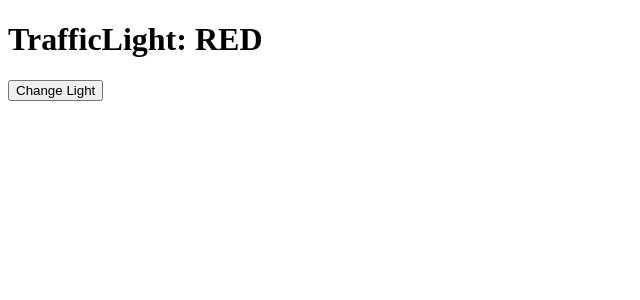
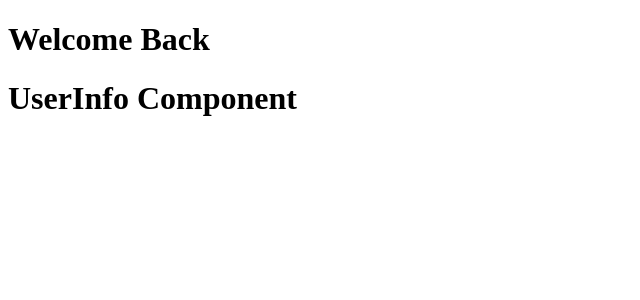
Before and after one commit to kim0hun/Inflearn_React, a React (Vite) app in the folder study/: page / in a window 1280 px wide. Shown: the top 300 px of the page, without its empty margins (0-640 px from the left). Built offline with nearby package versions, Linux system fonts and the light colour scheme.

Commit message:
78. 조건부 렌더링 - 삼항 연산자

```diff
--- a/study/src/App.tsx
+++ b/study/src/App.tsx
@@ -1,26 +1,20 @@
-import { useState } from "react";
-import TrafficLight from "./components/TrafficLight";
+import GuestView from "./components/GuestView";
+import UserInfo from "./components/UserInfo";
+import UserView from "./components/UserView";
 
 export default function App() {
-  const [light, setLight] = useState<"red" | "green" | "yellow">("red");
-  const handleChangeLight = () => {
-    setLight((light) => {
-      switch (light) {
-        case "red":
-          return "yellow";
-        case "yellow":
-          return "green";
-        case "green":
-          return "red";
-        default:
-          return "red";
-      }
-    });
-  };
+  const isLoggedIn = true;
 
   return (
     <>
-      <TrafficLight light={light} handleChangeLight={handleChangeLight} />
+      {isLoggedIn ? (
+        <>
+          <UserView />
+          <UserInfo />
+        </>
+      ) : (
+        <GuestView />
+      )}
     </>
   );
 }
--- /dev/null
+++ b/study/src/components/GuestView.tsx
@@ -0,0 +1,7 @@
+export default function GuestView() {
+  return (
+    <>
+      <h1>Please Sign Up</h1>
+    </>
+  );
+}
--- a/study/src/components/TrafficLight.tsx
+++ /dev/null
@@ -1,14 +0,0 @@
-export default function TrafficLight({
-  light,
-  handleChangeLight,
-}: {
-  light: "red" | "green" | "yellow";
-  handleChangeLight: () => void;
-}) {
-  return (
-    <>
-      <h1>TrafficLight: {light.toLocaleUpperCase()}</h1>
-      <button onClick={handleChangeLight}>Change Light</button>
-    </>
-  );
-}
--- /dev/null
+++ b/study/src/components/UserInfo.tsx
@@ -0,0 +1,7 @@
+export default function UserInfo() {
+  return (
+    <>
+      <h1>UserInfo Component</h1>
+    </>
+  );
+}
--- /dev/null
+++ b/study/src/components/UserView.tsx
@@ -0,0 +1,7 @@
+export default function UserView() {
+  return (
+    <>
+      <h1>Welcome Back</h1>
+    </>
+  );
+}
```
